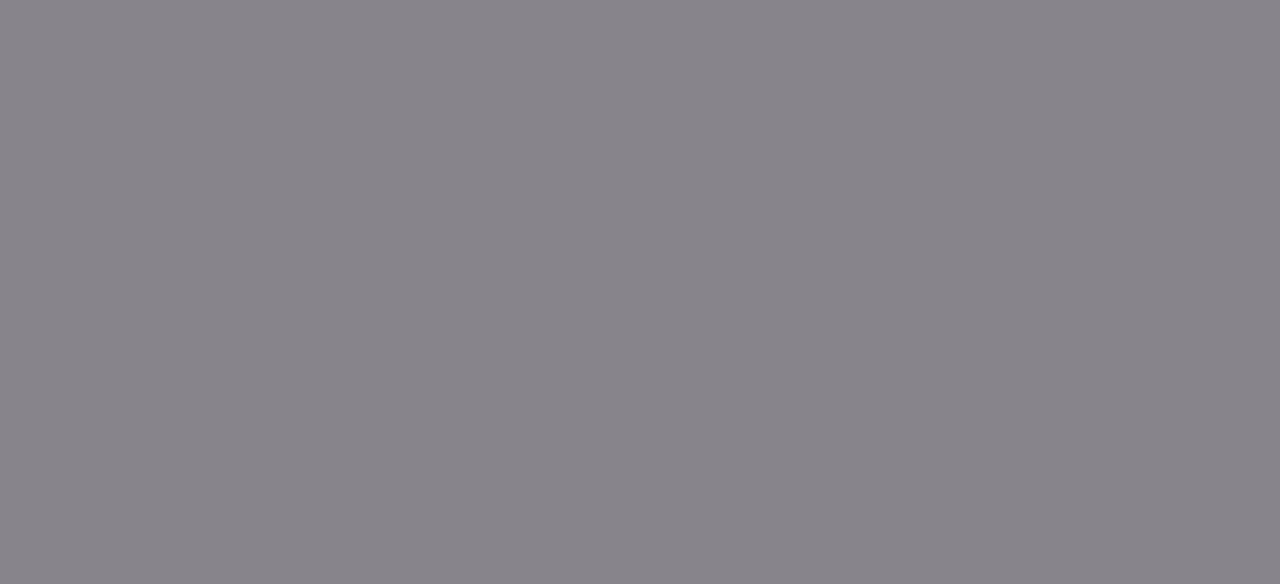
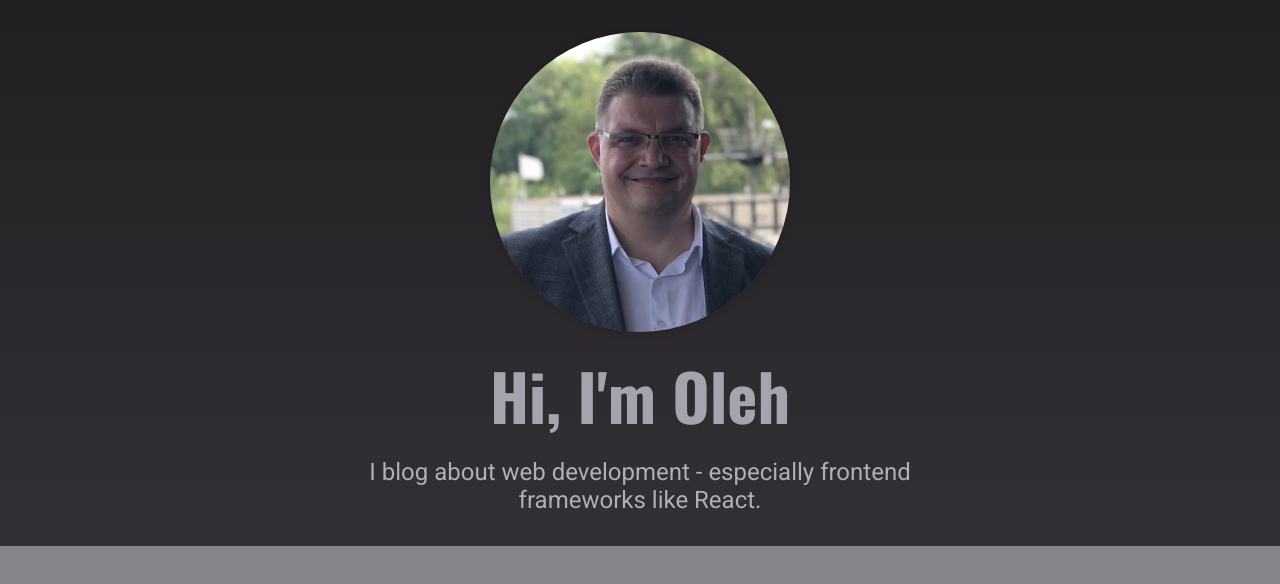
Before and after one commit to olehkl1apko/blog-nextjs-app, a Next.js app: page / in a window 1280 px wide. Shown: the top 584 px of the page. Built offline with nearby package versions, Linux system fonts and the light colour scheme.

Commit message:
ADD: hero component

```diff
--- /dev/null
+++ b/components/home-page/hero.js
@@ -0,0 +1,26 @@
+import Image from "next/image";
+
+import classes from "./hero.module.css";
+
+function Hero() {
+  return (
+    <section className={classes.hero}>
+      <div className={classes.image}>
+        <Image
+          src="/images/site/me.png"
+          alt="An image showing me"
+          width={300}
+          height={300}
+          priority
+        />
+      </div>
+      <h1>Hi, I'm Oleh</h1>
+      <p>
+        I blog about web development - especially frontend frameworks like
+        React.
+      </p>
+    </section>
+  );
+}
+
+export default Hero;
--- /dev/null
+++ b/components/home-page/hero.module.css
@@ -0,0 +1,40 @@
+.hero {
+  text-align: center;
+  background-image: linear-gradient(
+    to bottom,
+    var(--color-grey-900),
+    var(--color-grey-800)
+  );
+  padding: var(--size-8) 0;
+}
+
+.image {
+  width: 300px;
+  height: 300px;
+  box-shadow: 0 1px 8px rgba(0, 0, 0, 0.2);
+  border-radius: 50%;
+  overflow: hidden;
+  background-color: var(--color-grey-700);
+  margin: auto;
+}
+
+.image img {
+  object-fit: cover;
+  object-position: top;
+  width: 100%;
+  height: 100%;
+}
+
+.hero h1 {
+  font-size: var(--size-16);
+  margin: var(--size-4) 0;
+  color: var(--color-grey-300);
+}
+
+.hero p {
+  font-size: var(--size-6);
+  color: var(--color-grey-200);
+  width: 90%;
+  max-width: 40rem;
+  margin: auto;
+}
--- a/pages/index.js
+++ b/pages/index.js
@@ -1,3 +1,14 @@
-function HomePage() {}
+import { Fragment } from "react";
+
+import Hero from "../components/home-page/hero";
+
+function HomePage() {
+  return (
+    <Fragment>
+      <Hero />
+      {/* <FeaturedPosts /> */}
+    </Fragment>
+  );
+}
 
 export default HomePage;
```
Also changed, not shown: components/home-page/featured-posts.module.css (added, +17 -0 lines), components/home-page/featured-posts.js (added), public/images/site/me.png (added).
